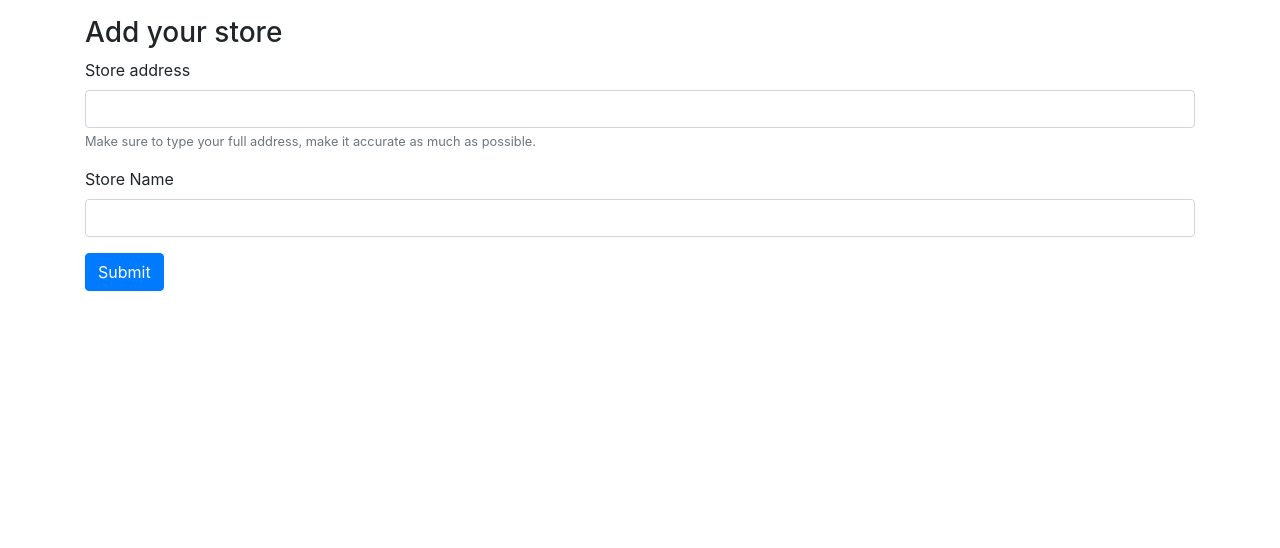
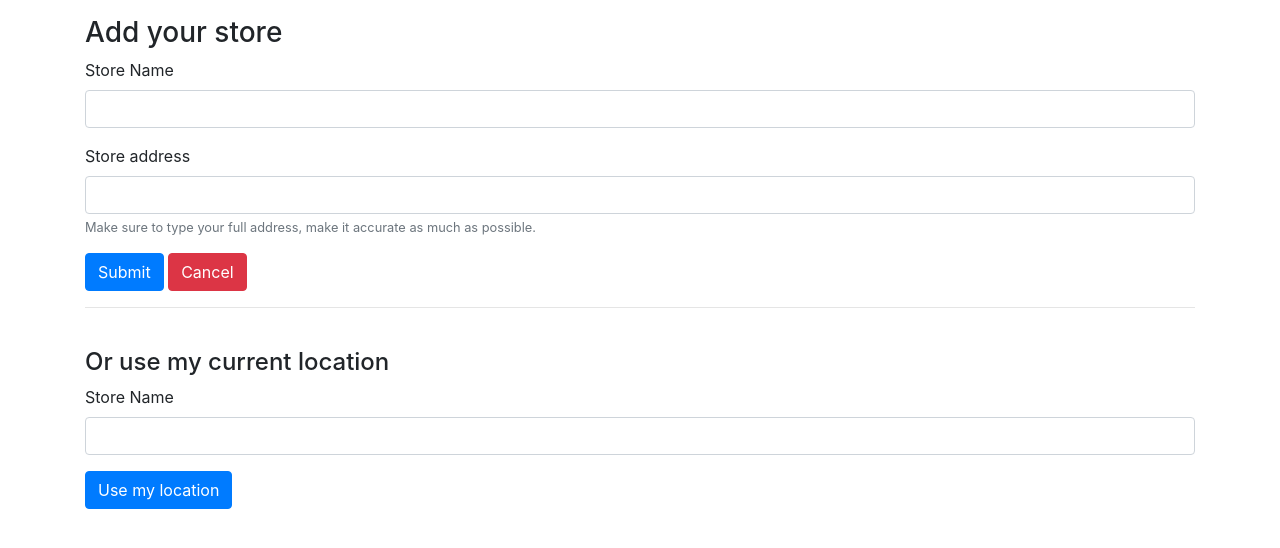
Before and after one commit to ahmadbenos/store-locator, a website: page views/add.html in a window 1280 px wide. Drawn offline with nearby package versions, Linux system fonts and the light colour scheme.

Commit message:
added add page html

```diff
--- a/views/add.html
+++ b/views/add.html
@@ -14,18 +14,29 @@
     <div class="container">
         <div class="my-3">
             <h3>Add your store</h3>
-            <form>
+            <form action="/addStore" method="POST">
+                <div class="form-group">
+                    <label for="store-name">Store Name</label>
+                    <input type="text" class="form-control" id="store-name" name="storeName">
+                </div>
+
                 <div class="form-group">
                     <label for="address">Store address</label>
                     <input type="text" class="form-control" id="address" name="address">
                     <small id="address-help" class="form-text text-muted">Make sure to type your full address,
                         make it accurate as much as possible.</small>
                 </div>
+                <button type="submit" class="btn btn-primary">Submit</button>
+                <a href="/" class="btn btn-danger">Cancel</a>
+            </form>
+            <hr><br>
+            <form action="/addStore" method="POST">
+                <h4>Or use my current location</h4>
                 <div class="form-group">
                     <label for="store-name">Store Name</label>
                     <input type="text" class="form-control" id="store-name" name="storeName">
                 </div>
-                <button type="submit" class="btn btn-primary">Submit</button>
+                <button class="btn btn-primary">Use my location</button>
             </form>
         </div>
     </div>
```
